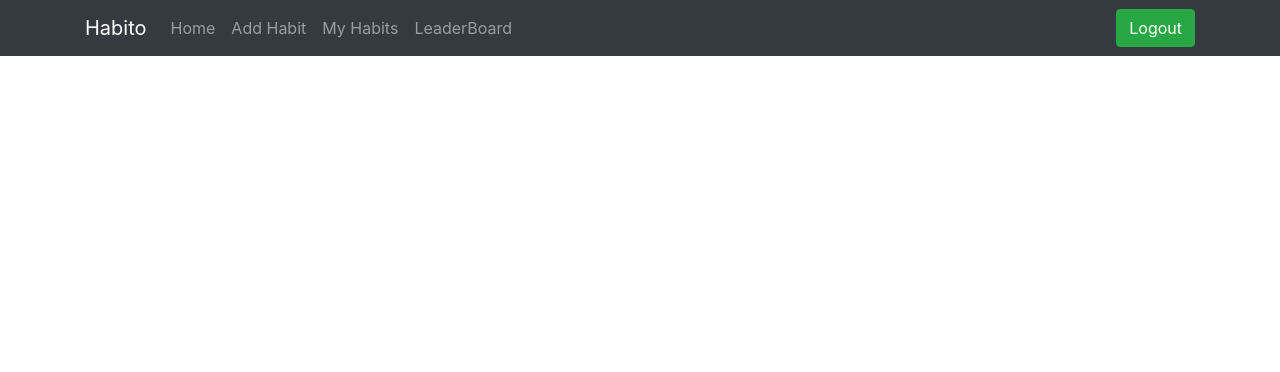
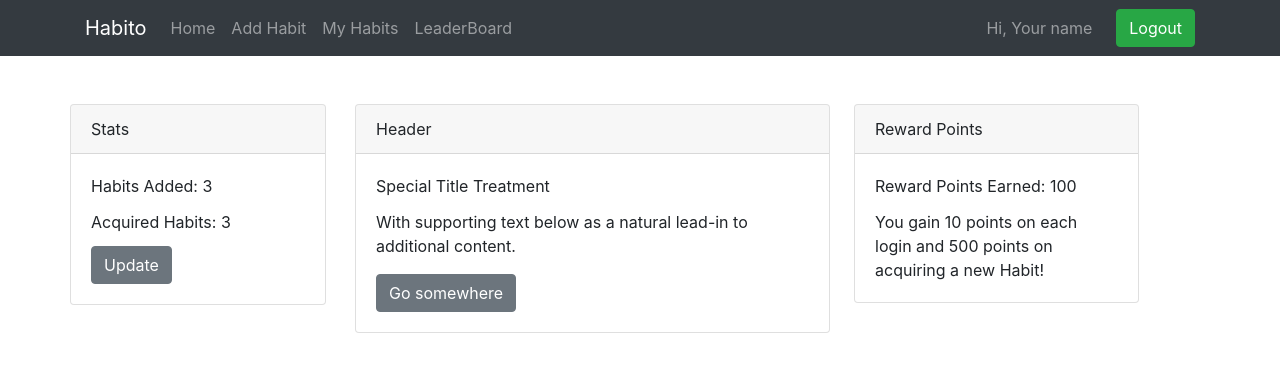
Before and after one commit to aniket321/Habit-Builder, a React (Create React App) app in the folder client/: page / in a window 1280 px wide. Shown: the top 372 px of the page. Built offline with nearby package versions, Linux system fonts and the light colour scheme.

Commit message:
Added Home component to the app

```diff
--- a/client/src/App.js
+++ b/client/src/App.js
@@ -3,11 +3,13 @@ import 'bootstrap/dist/css/bootstrap.min.css';
 import './App.css';
 
 import AppNavBar from './components/AppNavBar';
+import Home from './components/Home'
 
 function App() {
     return (
         <div className="App">
             <AppNavBar />
+            <Home />
         </div>
     );
 }
--- a/client/src/components/AppNavBar.js
+++ b/client/src/components/AppNavBar.js
@@ -9,7 +9,8 @@ import {
     NavLink,
     Container,
     Form,
-    Button
+    Button,
+    NavbarText
 } from 'reactstrap';
 
 
@@ -41,8 +42,9 @@ const AppNavBar = () => {
                                 <NavLink href="">LeaderBoard</NavLink>
                             </NavItem>
                         </Nav>
+                        <NavbarText>Hi, Your name</NavbarText>
                         <Form inline>
-                            <Button color="success">Logout</Button>
+                            <Button color="success" className="ml-4">Logout</Button>
                         </Form>
                     </Collapse>
                 </Container>
--- /dev/null
+++ b/client/src/components/Home.js
@@ -0,0 +1,45 @@
+import React, { useState } from 'react';
+import {
+    Card, Button, CardHeader, CardFooter, CardBody,
+    CardTitle, CardText, Container
+} from 'reactstrap';
+
+const Home = () => {
+    return (
+        <Container style={{ width: "90%" }}>
+            <div className="row mt-5">
+                <div className="col-md-3 col-sm-12 pl-0 pr-0 mb-3">
+                    <Card style={{ width: "16rem" }}>
+                        <CardHeader>Stats</CardHeader>
+                        <CardBody>
+                            <CardTitle>Habits Added: 3</CardTitle>
+                            <CardTitle>Acquired Habits: 3</CardTitle>
+                            <Button>Update</Button>
+                        </CardBody>
+                    </Card>
+                </div>
+                <div className="col-md-5 col-sm-12 pl-0 pr-0 mb-3">
+                    <Card >
+                        <CardHeader>Header</CardHeader>
+                        <CardBody>
+                            <CardTitle>Special Title Treatment</CardTitle>
+                            <CardText>With supporting text below as a natural lead-in to additional content.</CardText>
+                            <Button>Go somewhere</Button>
+                        </CardBody>
+                    </Card>
+                </div>
+                <div className="col-md-3 col-sm-12 pl-0 pr-0 ml-4">
+                    <Card >
+                        <CardHeader>Reward Points</CardHeader>
+                        <CardBody>
+                            <CardTitle>Reward Points Earned: 100</CardTitle>
+                            <CardText>You gain 10 points on each login and 500 points on acquiring a new Habit!</CardText>
+                        </CardBody>
+                    </Card>
+                </div>
+            </div>
+        </Container >
+    );
+};
+
+export default Home;
```
